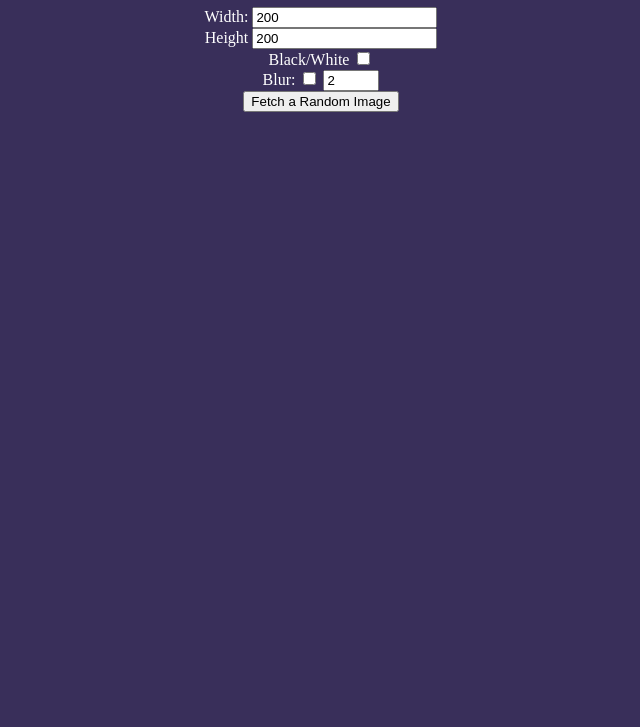
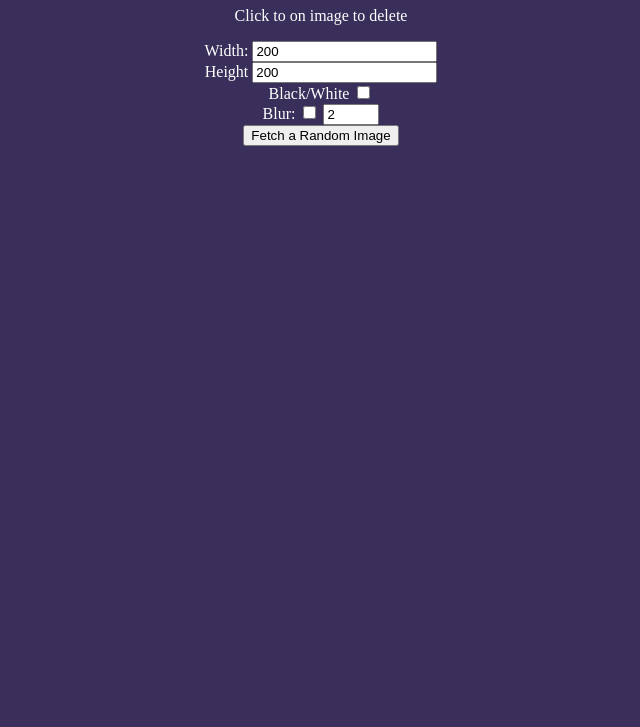
Before and after one commit to JamesDa1/level3_imageFetcher, a plain HTML site: page index.html in a window 1280 px wide. Shown: the part 73-800 px from the top of the page, without its empty margins (319-959 px from the left). Drawn offline with Linux system fonts and the light colour scheme.

Commit message:
Update index.html

```diff
--- a/index.html
+++ b/index.html
@@ -10,6 +10,7 @@
   <body>
     <header>
       <h1>Image fetcher</h1>
+      <p>Click to on image to delete</p>
 
       <label for="width">Width:</label>
       <input type="number" id="width" value="200" />
```
